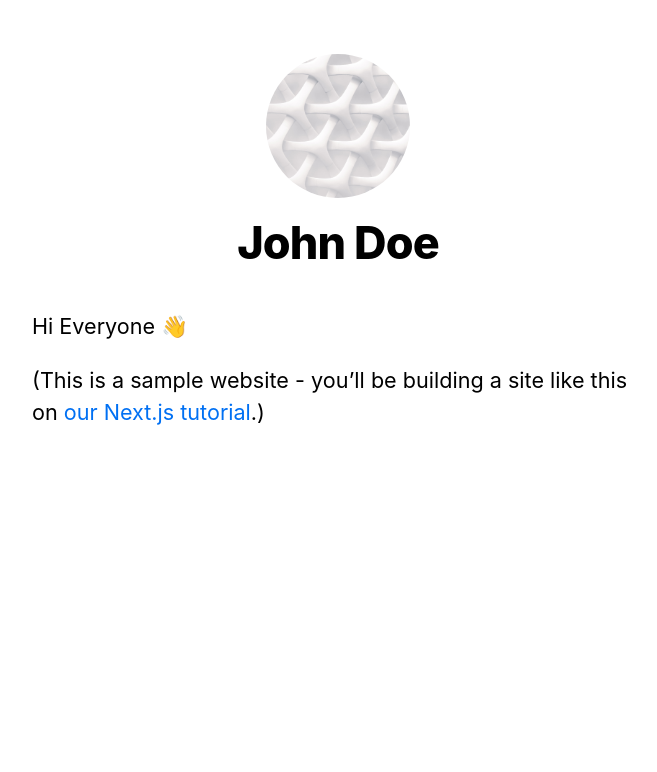
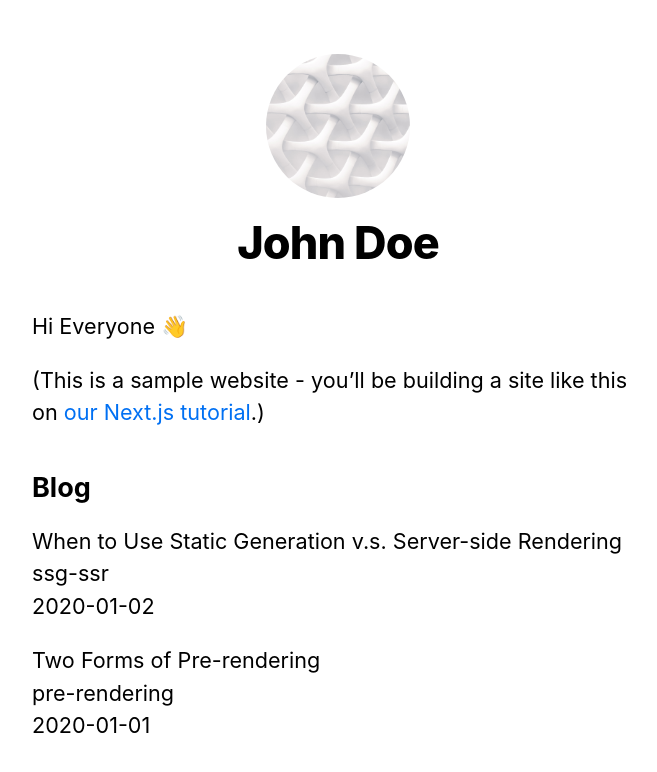
Before and after one commit to kevin-dev71/learn-nextjs, a Next.js app: page / in a window 1280 px wide. Shown: the top 772 px of the page, without its empty margins (302-959 px from the left). Built offline with nearby package versions, Linux system fonts and the light colour scheme.

Commit message:
using fs to feetch posts in md files

```diff
--- a/components/layout.js
+++ b/components/layout.js
@@ -1,6 +1,8 @@
 import Head from "next/head"
 import Image from "next/image"
+// @ts-ignore
 import styles from "./layout.module.css"
+// @ts-ignore
 import utilStyles from "../styles/utils.module.css"
 import Link from "next/link"
 
--- /dev/null
+++ b/lib/posts.js
@@ -0,0 +1,37 @@
+import fs from "fs"
+import path from "path"
+import matter from "gray-matter"
+
+const postsDirectory = path.join(process.cwd(), "posts")
+
+export function getSortedPostsData() {
+  // Get file names under /posts
+  const fileNames = fs.readdirSync(postsDirectory)
+  const allPostsData = fileNames.map((fileName) => {
+    // Remove ".md" from file name to get id
+    const id = fileName.replace(/\.md$/, "")
+
+    // Read markdown file as string
+    const fullPath = path.join(postsDirectory, fileName)
+    const fileContents = fs.readFileSync(fullPath, "utf8")
+
+    // Use gray-matter to parse the post metadata section
+    const matterResult = matter(fileContents)
+
+    // Combine the data with the id
+    return {
+      id,
+      ...matterResult.data,
+    }
+  })
+  // Sort posts by date
+  return allPostsData.sort(({ date: a }, { date: b }) => {
+    if (a < b) {
+      return 1
+    } else if (a > b) {
+      return -1
+    } else {
+      return 0
+    }
+  })
+}
--- a/package.json
+++ b/package.json
@@ -8,6 +8,7 @@
     "start": "next start"
   },
   "dependencies": {
+    "gray-matter": "^4.0.3",
     "next": "^11.0.0",
     "react": "17.0.2",
     "react-dom": "17.0.2"
--- a/pages/index.js
+++ b/pages/index.js
@@ -1,8 +1,19 @@
 import Head from "next/head"
 import Layout, { siteTitle } from "../components/layout"
+// @ts-ignore
 import utilStyles from "../styles/utils.module.css"
+import { getSortedPostsData } from "../lib/posts"
 
-export default function Home() {
+export async function getStaticProps() {
+  const allPostsData = getSortedPostsData()
+  return {
+    props: {
+      allPostsData,
+    },
+  }
+}
+
+export default function Home({ allPostsData }) {
   return (
     <Layout home>
       <Head>
@@ -15,6 +26,21 @@
           <a href="https://nextjs.org/learn">our Next.js tutorial</a>.)
         </p>
       </section>
+
+      <section className={`${utilStyles.headingMd} ${utilStyles.padding1px}`}>
+        <h2 className={utilStyles.headingLg}>Blog</h2>
+        <ul className={utilStyles.list}>
+          {allPostsData.map(({ id, date, title }) => (
+            <li className={utilStyles.listItem} key={id}>
+              {title}
+              <br />
+              {id}
+              <br />
+              {date}
+            </li>
+          ))}
+        </ul>
+      </section>
     </Layout>
   )
 }
--- /dev/null
+++ b/posts/pre-rendering.md
@@ -0,0 +1,11 @@
+---
+title: 'Two Forms of Pre-rendering'
+date: '2020-01-01'
+---
+
+Next.js has two forms of pre-rendering: **Static Generation** and **Server-side Rendering**. The difference is in **when** it generates the HTML for a page.
+
+- **Static Generation** is the pre-rendering method that generates the HTML at **build time**. The pre-rendered HTML is then _reused_ on each request.
+- **Server-side Rendering** is the pre-rendering method that generates the HTML on **each request**.
+
+Importantly, Next.js lets you **choose** which pre-rendering form to use for each page. You can create a "hybrid" Next.js app by using Static Generation for most pages and using Server-side Rendering for others.
--- /dev/null
+++ b/posts/ssg-ssr.md
@@ -0,0 +1,19 @@
+---
+title: 'When to Use Static Generation v.s. Server-side Rendering'
+date: '2020-01-02'
+---
+
+We recommend using **Static Generation** (with and without data) whenever possible because your page can be built once and served by CDN, which makes it much faster than having a server render the page on every request.
+
+You can use Static Generation for many types of pages, including:
+
+- Marketing pages
+- Blog posts
+- E-commerce product listings
+- Help and documentation
+
+You should ask yourself: "Can I pre-render this page **ahead** of a user's request?" If the answer is yes, then you should choose Static Generation.
+
+On the other hand, Static Generation is **not** a good idea if you cannot pre-render a page ahead of a user's request. Maybe your page shows frequently updated data, and the page content changes on every request.
+
+In that case, you can use **Server-Side Rendering**. It will be slower, but the pre-rendered page will always be up-to-date. Or you can skip pre-rendering and use client-side JavaScript to populate data.
```
Also changed, not shown: 2 other files (tests, documents, lock files or other folders).
